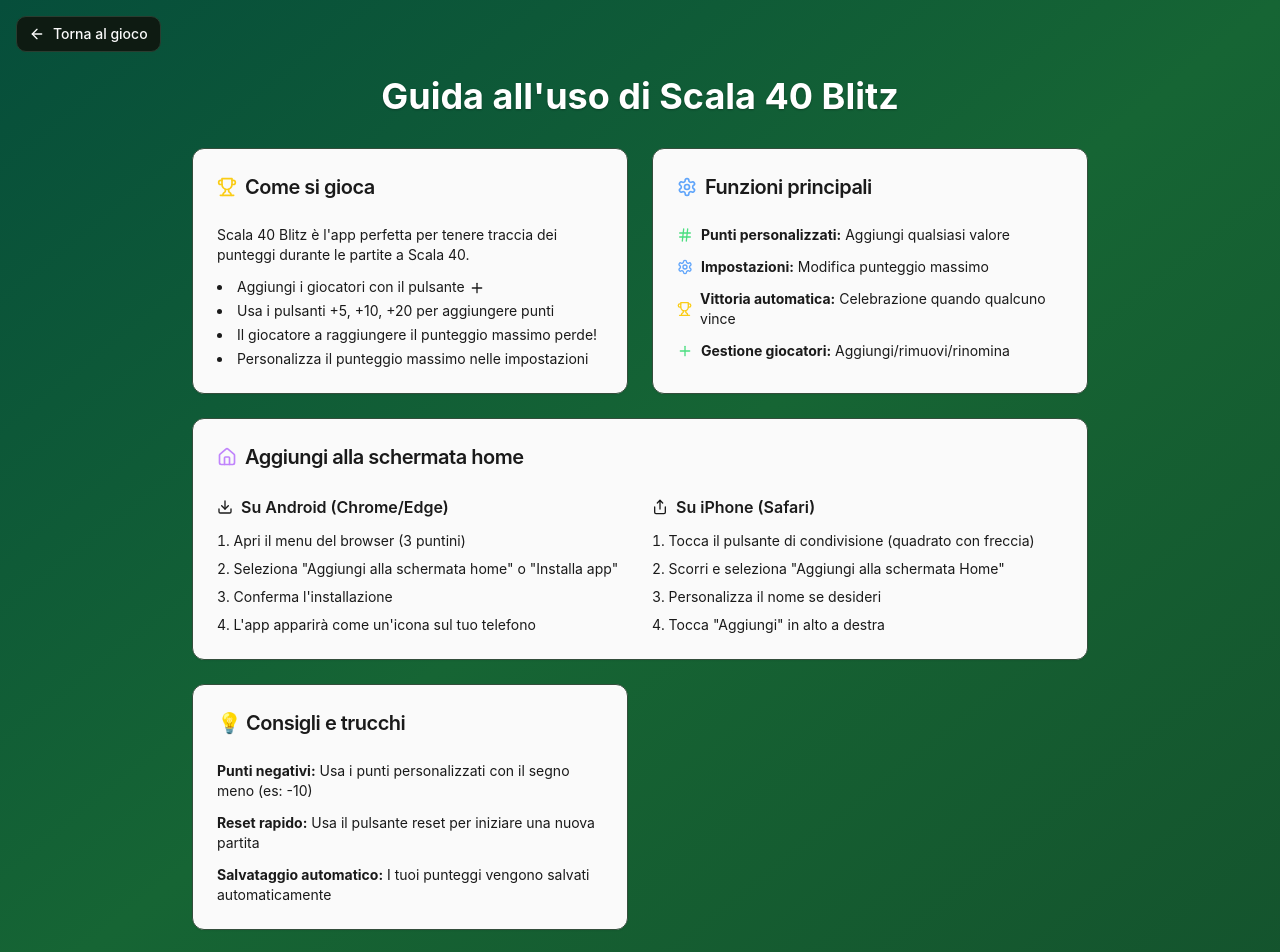
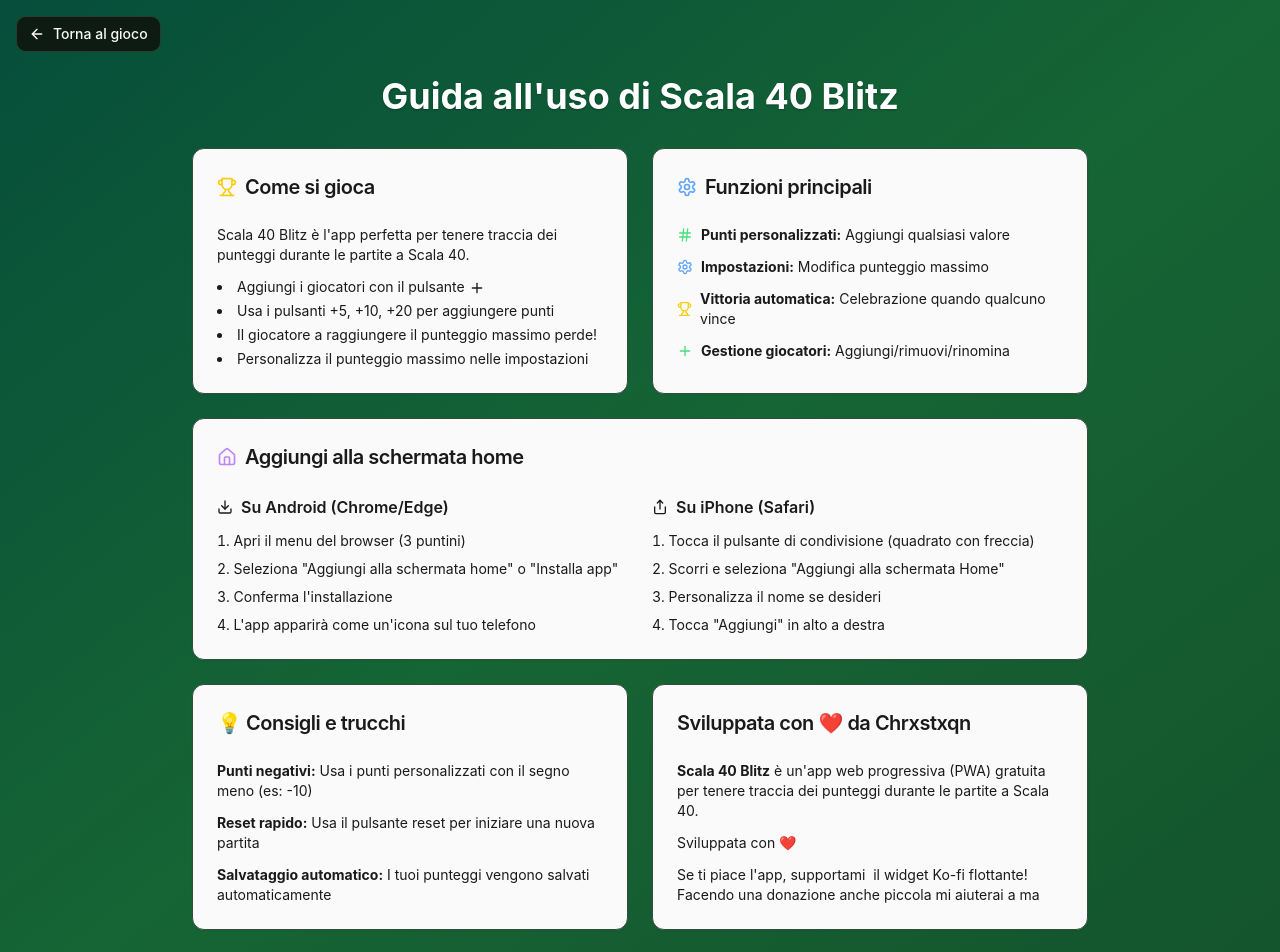
Before and after one commit to Chrxstxqn/ScalaDash, a React (Vite) app: page /help in a window 1280 px wide. Shown: the top 952 px of the page. Built offline with nearby package versions, Linux system fonts and the light colour scheme.

Commit message:
Reverted to commit 30e84aff7a1c07409c8f6feae4c2b629dfb38473

```diff
--- a/src/pages/Help.tsx
+++ b/src/pages/Help.tsx
@@ -135,7 +135,20 @@ const Help = () => {
           </Card>
 
           {/* Sezione: Informazioni */}
-
+          <Card className="card-game">
+            <CardHeader>
+              <CardTitle className="text-xl">Sviluppata con ❤️ da Chrxstxqn</CardTitle>
+            </CardHeader>
+            <CardContent>
+              <div className="space-y-3 text-sm">
+                <p>
+                  <strong>Scala 40 Blitz</strong> è un'app web progressiva (PWA) gratuita per tenere traccia dei punteggi durante le partite a Scala 40.
+                </p>
+                <p>Sviluppata con ❤️ </p>
+                <p>Se ti piace l'app, supportami  il widget Ko-fi flottante! Facendo una donazione anche piccola mi aiuterai a ma</p>
+              </div>
+            </CardContent>
+          </Card>
         </div>
 
         <div className="text-center mt-8">
```
